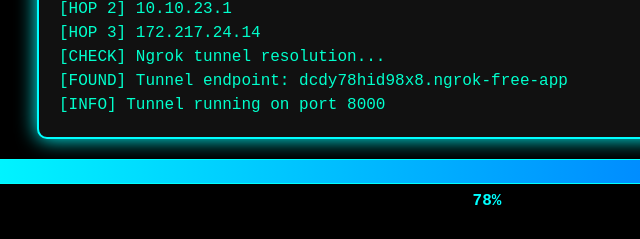
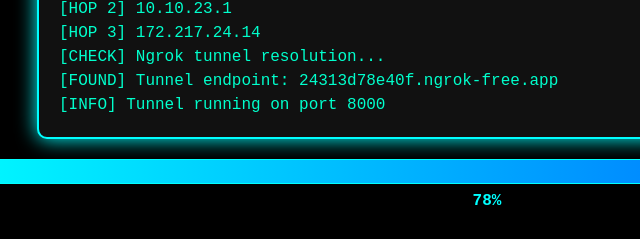
Before and after one commit to GUNA4287/Hidan, a plain HTML site: page 4fchal.html in a window 1280 px wide. Shown: the part 411-650 px from the top of the page, 153-793 px from the left. Drawn offline with nearby package versions, Linux system fonts and the light colour scheme.

Commit message:
Update 4fchal.html

```diff
--- a/4fchal.html
+++ b/4fchal.html
@@ -75,7 +75,7 @@
 
   <script>
     // Define Ngrok URL in one place
-    const ngrokURL = 'http://dcdy78hid98x8.ngrok-free-app';
+    const ngrokURL = '24313d78e40f.ngrok-free.app';
 
     const lines = [
       "[INFO] Initializing terminal interface...",
```
